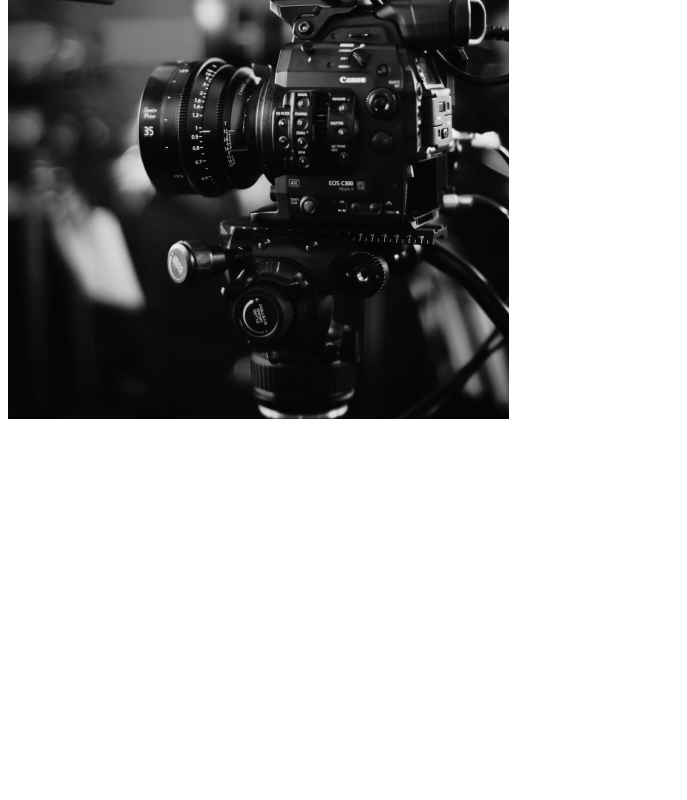
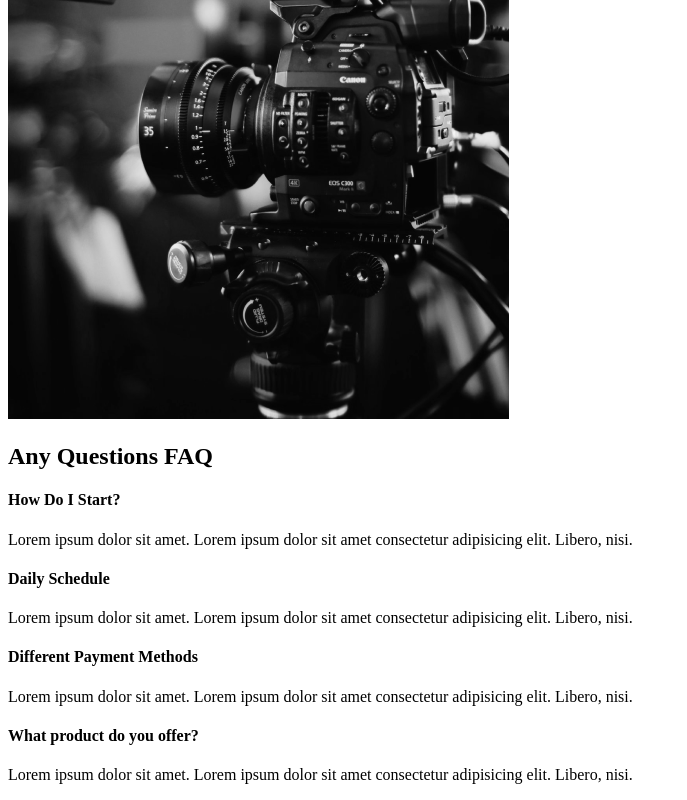
Before and after one commit to golandor/react-capture, a React (Create React App) app: page / in a window 1280 px wide. Shown: the part 1963-2763 px from the top of the page, without its empty margins (0-687 px from the left). Before the commit the page ends 2394 px from the top, so only its background shows below. Built offline with nearby package versions, Linux system fonts and the light colour scheme.

Commit message:
Faq Section

```diff
--- /dev/null
+++ b/src/components/FaqSection.js
@@ -0,0 +1,49 @@
+import React from "react";
+
+const FaqSection = () => {
+  return (
+    <div className="faq">
+      <h2>
+        Any Questions <span>FAQ</span>
+      </h2>
+      <div className="question">
+        <h4>How Do I Start?</h4>
+        <div className="answer">
+          <p>
+            Lorem ipsum dolor sit amet. Lorem ipsum dolor sit amet consectetur
+            adipisicing elit. Libero, nisi.
+          </p>
+        </div>
+      </div>
+      <div className="question">
+        <h4>Daily Schedule</h4>
+        <div className="answer">
+          <p>
+            Lorem ipsum dolor sit amet. Lorem ipsum dolor sit amet consectetur
+            adipisicing elit. Libero, nisi.
+          </p>
+        </div>
+      </div>
+      <div className="question">
+        <h4>Different Payment Methods</h4>
+        <div className="answer">
+          <p>
+            Lorem ipsum dolor sit amet. Lorem ipsum dolor sit amet consectetur
+            adipisicing elit. Libero, nisi.
+          </p>
+        </div>
+      </div>
+      <div className="question">
+        <h4>What product do you offer?</h4>
+        <div className="answer">
+          <p>
+            Lorem ipsum dolor sit amet. Lorem ipsum dolor sit amet consectetur
+            adipisicing elit. Libero, nisi.
+          </p>
+        </div>
+      </div>
+    </div>
+  );
+};
+
+export default FaqSection;
--- a/src/pages/AboutUs.js
+++ b/src/pages/AboutUs.js
@@ -3,12 +3,14 @@
 //* Page Components
 import AboutSection from "../components/AboutSection";
 import ServicesSection from "../components/ServicesSection";
+import FaqSection from "../components/FaqSection";
 
 const AboutUs = () => {
   return (
     <>
       <AboutSection />
       <ServicesSection />
+      <FaqSection />
     </>
   );
 };
```
